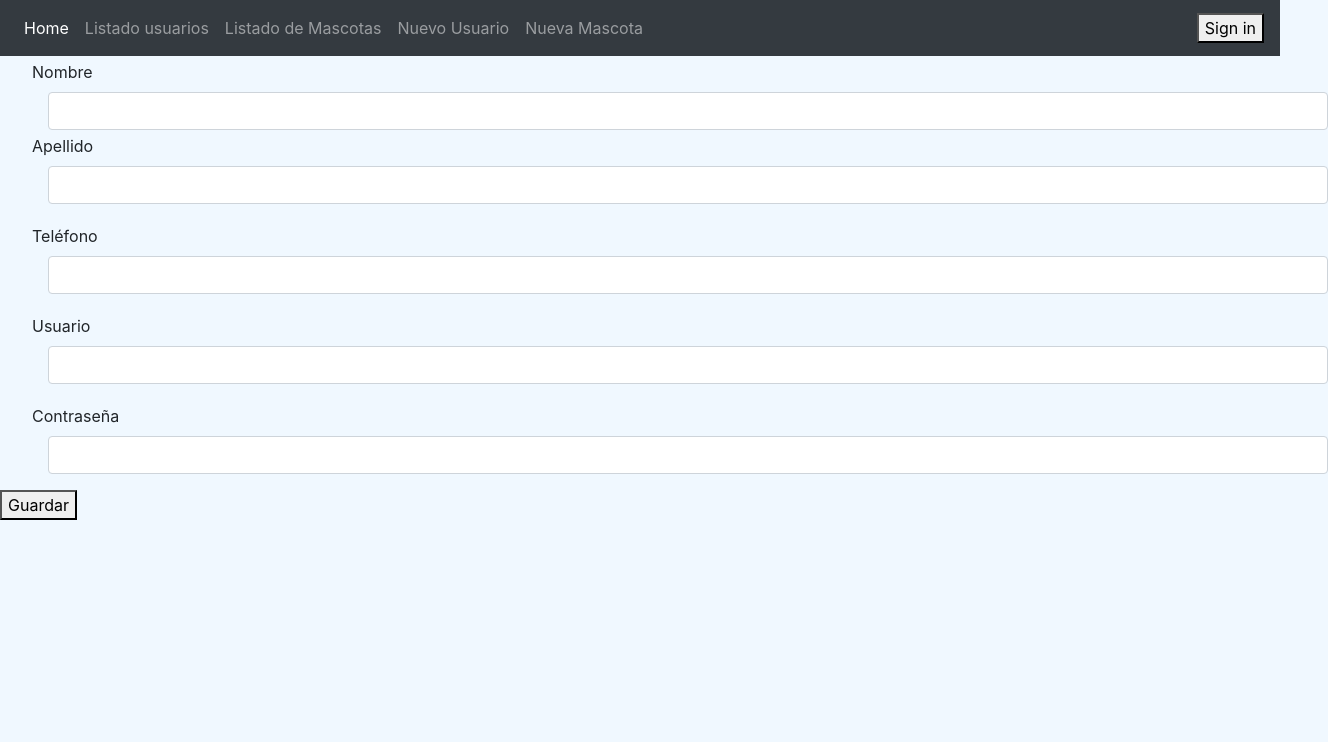
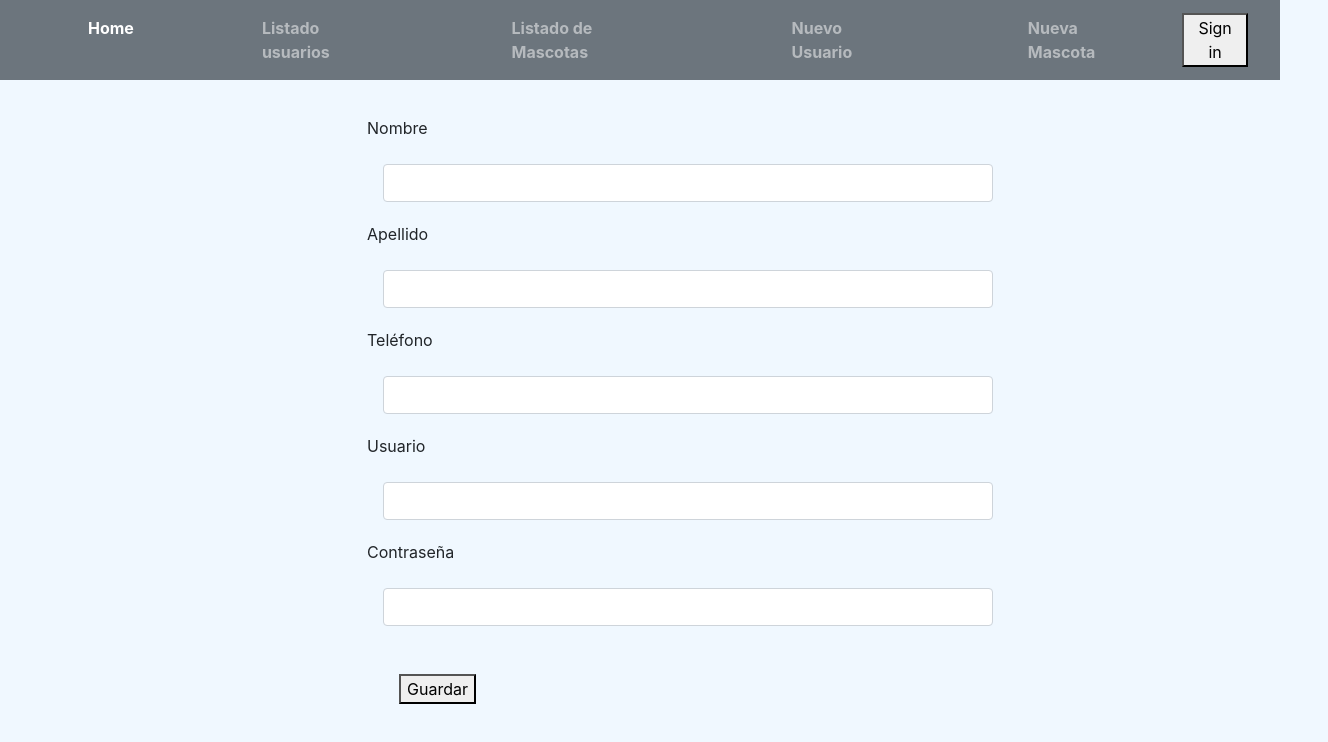
Before and after one commit to alfonsobernaldez/Front-End-Proyecto-Final, an Angular app: page /altauser in a window 1280 px wide. Shown: the top 742 px of the page, 1328 px wide, since content can reach past the window. Built offline with nearby package versions, Linux system fonts and the light colour scheme.

Commit message:
Terminados estilos, no hay ni login ni validaciones

```diff
--- a/src/app/User/agregar/agregar.component.html
+++ b/src/app/User/agregar/agregar.component.html
@@ -1,36 +1,36 @@
-<div>
+<div class="container col-md-6" style="margin-top: 2rem;">
 
     <form #formulario="ngForm">
 
         <label for="Nombre">Nombre</label>
-        <input type="Text" class="form-control" name="nombre" id="nombre" [(ngModel)]="user.nombre" #nombre="ngModel">
+        <input type="Text" class="form-control" name="nombre" id="nombre" [(ngModel)]="user.nombre" #nombre="ngModel" style="margin-bottom:1rem; margin-top: 1rem;">
 
 
         <div class="form-group">
             <label for="Apellido">Apellido</label>
-            <input type="Text" class="form-control" name="apellido" id="apellido" [(ngModel)]="user.apellido">
+            <input type="Text" class="form-control" name="apellido" id="apellido" [(ngModel)]="user.apellido" style="margin-bottom:1rem; margin-top: 1rem;">
         </div>
 
 
         <div class="form-group">
             <label for="tlf">Teléfono</label>
-            <input type="Text" class="form-control" id="tlf" name="tlf" [(ngModel)]="user.tlf">
+            <input type="Text" class="form-control" id="tlf" name="tlf" [(ngModel)]="user.tlf" style="margin-bottom:1rem; margin-top: 1rem;">
         </div>
 
 
         <div class="form-group">
             <label for="username">Usuario</label>
-            <input type="Text" class="form-control" id="username" name="username" [(ngModel)]="user.username">
+            <input type="Text" class="form-control" id="username" name="username" [(ngModel)]="user.username" style="margin-bottom:1rem; margin-top: 1rem;">
         </div>
 
         <div class="form-group">
             <label for="password">Contraseña</label>
-            <input type="password" class="form-control" id="password" name="password" [(ngModel)]="user.password">
+            <input type="password" class="form-control" id="password" name="password" [(ngModel)]="user.password" style="margin-bottom:1rem; margin-top: 1rem;">
         </div>
 
 
 
-        <button (click)="Guardar()">Guardar</button>
+        <button (click)="Guardar()" style="margin-top: 2rem;margin-left: 4em">Guardar</button>
 
     </form>
 </div>
--- a/src/app/User/listado/listado.component.html
+++ b/src/app/User/listado/listado.component.html
@@ -1,5 +1,5 @@
 <div>
-    <table class="table">
+    <table class="table" style="text-align: center;">
         <thead class="thead-dark">
 
             <tr>
--- a/src/app/app.component.html
+++ b/src/app/app.component.html
@@ -1,21 +1,22 @@
-<nav class="navbar navbar-expand-lg navbar-dark bg-dark">
-    <div class="collapse navbar-collapse " id="navbarSupportedContent ">
+<nav class="navbar navbar-expand-lg navbar-dark bg-secondary container col-xl-12">
+    <div class="collapse navbar-collapse " id="navbarSupportedContent " style="margin-left:4em ;margin-right:1em; font-weight: bold;">
 
         <ul class="navbar-nav mr-auto ">
             <li class="nav-item active ">
                 <a class="nav-link " href="# ">Home <span class="sr-only ">(current)</span></a>
+
             </li>
 
-            <li class="nav-item ">
+            <li class="nav-item " style="margin-left:7em">
                 <a class="nav-link " href="listado ">Listado usuarios</a>
             </li>
-            <li class="nav-item ">
+            <li class="nav-item " style="margin-left:7em">
                 <a class="nav-link " href="mascota ">Listado de Mascotas</a>
             </li>
-            <li class="nav-item ">
+            <li class="nav-item " style="margin-left:7em">
                 <a class="nav-link " href="altauser ">Nuevo Usuario</a>
             </li>
-            <li class="nav-item ">
+            <li class="nav-item " style="margin-left:7em; margin-right: 2em;">
                 <a class="nav-link " href="altamascota ">Nueva Mascota</a>
             </li>
 
@@ -23,7 +24,6 @@
         <button (onclick)='login = true'>Sign in</button>
 
     </div>
-
 
 </nav>
 
@@ -34,4 +34,8 @@
 
 
 
+
+
+
+
 <router-outlet></router-outlet>
--- a/src/app/mascota/agregar/agregar.component.html
+++ b/src/app/mascota/agregar/agregar.component.html
@@ -1,26 +1,27 @@
-<div>
+<div class="container col-md-6" style="margin-top: 4rem;">
+
     <form #formulario="ngForm">
 
         <label for="Nombre">Nombre</label>
-        <input type="Text" class="form-control" name="nombre" id="nombre" [(ngModel)]="mascota.nombre" #nombre="ngModel">
+        <input type="Text" class="form-control" name="nombre" id="nombre" [(ngModel)]="mascota.nombre" #nombre="ngModel" style="margin-bottom:1em; margin-top: 1rem;">
 
 
         <div class="form-group">
             <label for="especie">Especie</label>
-            <input type="Text" class="form-control" name="especie" id="especie" [(ngModel)]="mascota.especie">
+            <input type="Text" class="form-control" name="especie" id="especie" [(ngModel)]="mascota.especie" style="margin-bottom:1em; margin-top: 1rem;">
         </div>
 
 
         <div class="form-group">
             <label for="gastos">Gastos</label>
-            <input type="Text" class="form-control" id="gastos" name="gastos" [(ngModel)]="mascota.gastos">
+            <input type="Text" class="form-control" id="gastos" name="gastos" [(ngModel)]="mascota.gastos" style="margin-bottom:1em; margin-top: 1rem;">
         </div>
 
 
 
 
 
-        <button (click)="Guardar()">Guardar</button>
+        <button (click)="Guardar()" style="margin-top: 2rem;margin-left: 4em">Guardar</button>
 
     </form>
 </div>
--- a/src/app/mascota/listado/listado.component.html
+++ b/src/app/mascota/listado/listado.component.html
@@ -1,5 +1,5 @@
 <div>
-    <table class="table">
+    <table class="table" style="text-align: center;">
         <thead class="thead-dark">
 
             <tr>
```
Also changed, not shown: src/assets/background.png (deleted).
